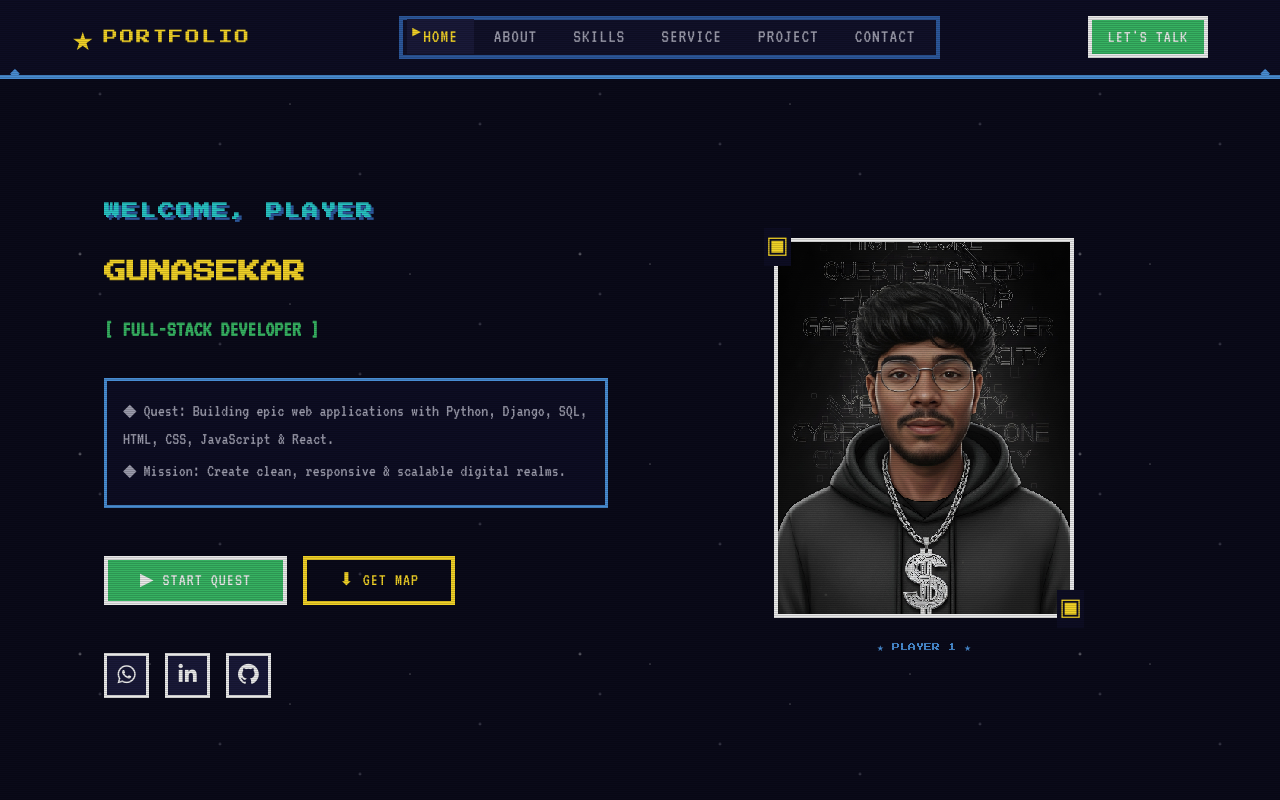
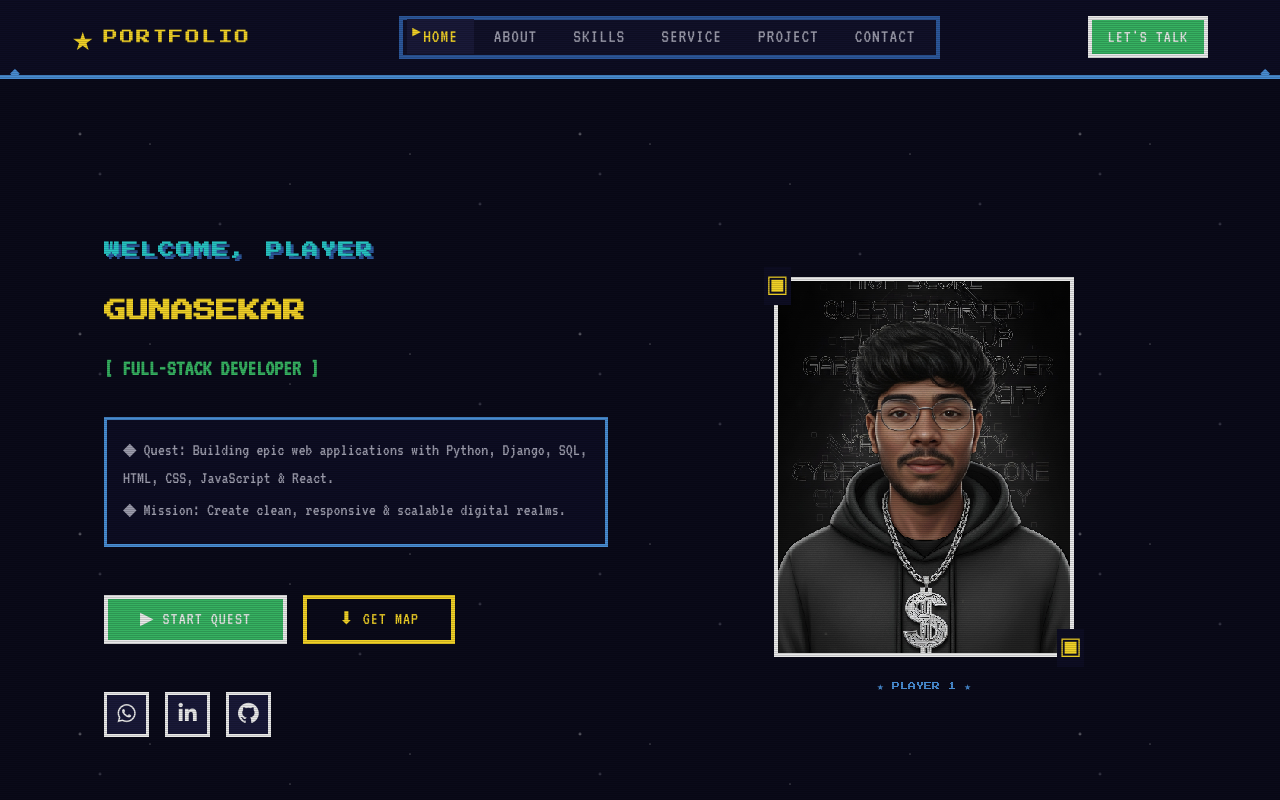
Before and after one commit to guna0223/React-Portfolio, a React (Vite) app in the folder frontend/: page / in a window 1280 px wide. Both pictures are taken after a click on the button 639 px from the left and 542 px from the top of the page. Shown: the top 800 px of the page. Built offline with nearby package versions, Linux system fonts and the light colour scheme.

Commit message:
space problem solve

```diff
--- a/frontend/src/components/css/About.css
+++ b/frontend/src/components/css/About.css
@@ -1,6 +1,9 @@
 /* ============================================
    ABOUT SECTION - PLAYER PROFILE SCREEN
    ============================================ */
+.container {
+    margin-top: -82px;
+}
 
 .about {
     background: var(--retro-bg);
--- a/frontend/src/components/css/Home.css
+++ b/frontend/src/components/css/Home.css
@@ -20,6 +20,7 @@
     -webkit-touch-callout: none;
     /* Allow smooth scrolling */
     touch-action: pan-y;
+    margin-top: 80px !important;
 }
 
 /* Starfield Background Effect */
```
